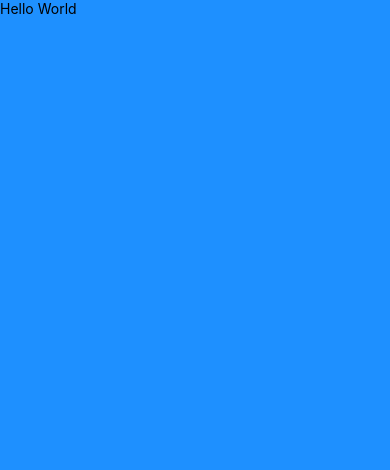
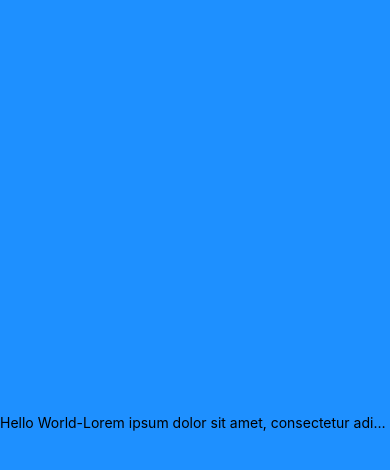
Before and after one commit to 5n0weirdo/Learn-React-Native, a React Native app: screen / in a window 390 px wide. Shown: the top 470 px of the page. Built offline with nearby package versions, Linux system fonts and the light colour scheme.

Commit message:
onPress and numberOfLines

```diff
--- a/App.js
+++ b/App.js
@@ -3,9 +3,15 @@ import React from "react";
 import { StyleSheet, Text, View, SafeAreaView } from "react-native";
 
 export default function App() {
+  const handlePress = () => {
+    console.log("Pressed");
+  };
   return (
     <SafeAreaView style={styles.container}>
-      <Text>Hello World</Text>
+      <Text numberOfLines={1} onPress={handlePress}>
+        Hello World-Lorem ipsum dolor sit amet, consectetur adipiscing elit, sed
+        do eiusmod tempor incididunt ut labore et dolore{" "}
+      </Text>
       <StatusBar style="auto" />
     </SafeAreaView>
   );
@@ -15,5 +21,7 @@ const styles = StyleSheet.create({
   container: {
     flex: 1,
     backgroundColor: "dodgerblue",
+    alignItems: "center",
+    justifyContent: "center",
   },
 });
```
